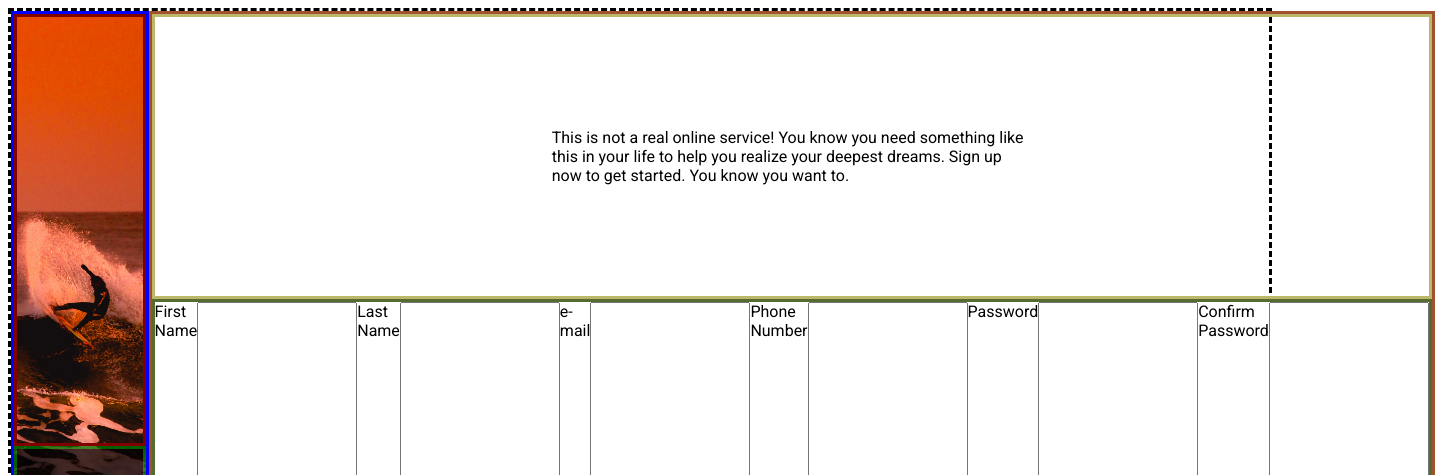
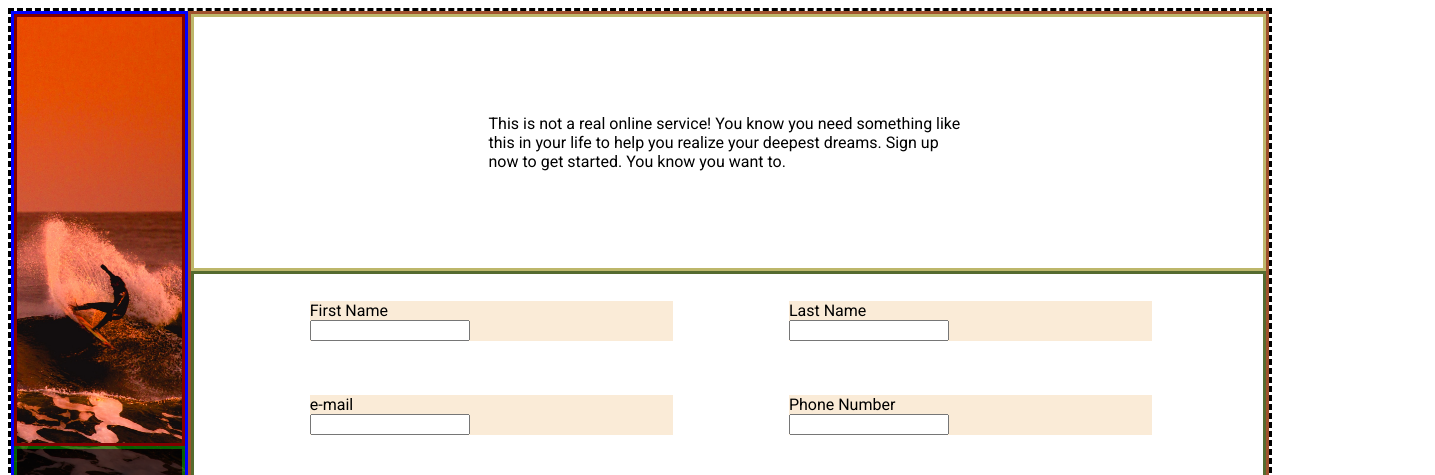
Before and after one commit to konradsurf/TOP-sign-up-form, a plain HTML site: page index.html in a window 1280 px wide. Shown: the top 475 px of the page, 1435 px wide, since content can reach past the window. Drawn offline with Linux system fonts and the light colour scheme.

Commit message:
Arrange labels and input fields into two columns. Ensure the input fields remain useable as viewport is resized.

```diff
--- a/index.html
+++ b/index.html
@@ -25,20 +25,24 @@
           You know you want to.</p>
       </div>
       <div id="form">
-        <label for="first-name">First Name</label>
+        <label for="first-name">First Name
           <input type="text" id="first-name" name="first-name"/>
-        <label for="last-name">Last Name</label>
+        </label>
+        <label for="last-name">Last Name
           <input type="text" id="last-name" name="last-name"/>
-        <label for="email">e-mail</label>
+        </label>
+        <label for="email">e-mail
           <input type="email" id="email" name="email">
-        <label for="phone">Phone Number</label>
+        </label>
+        <label for="phone">Phone Number
           <input type="tel" id="phone" name="phone">
-        <label for="password">Password</label>
+        </label>
+        <label for="password">Password
           <input type="password" id="password" name="password">
-        <label for="confirm-password">Confirm Password</label>
+        </label>
+        <label for="confirm-password">Confirm Password
           <input type="confirm-password" id="confirm-password" name="confirm-password">
-
-
+        </label>
       </div>
       <div id="submit"></div>
     </form>
--- a/style.css
+++ b/style.css
@@ -74,9 +74,20 @@ img {
   border: darkolivegreen 3px solid;
   flex: 1 1 auto;
   display: flex;
+  flex-wrap: wrap;
+  align-content: space-around;
+  justify-content: space-evenly;
 }
 
+label {
+  flex: 0 1 34%;
+  margin-left: 5px;
+  background-color: antiquewhite;
+}
 
+input {
+  display: block;
+}
 
 #submit {
   border: darkmagenta 3px solid;
```
Also changed, not shown: to-do.txt. Lines whose indentation alone changed are shown as unchanged.
